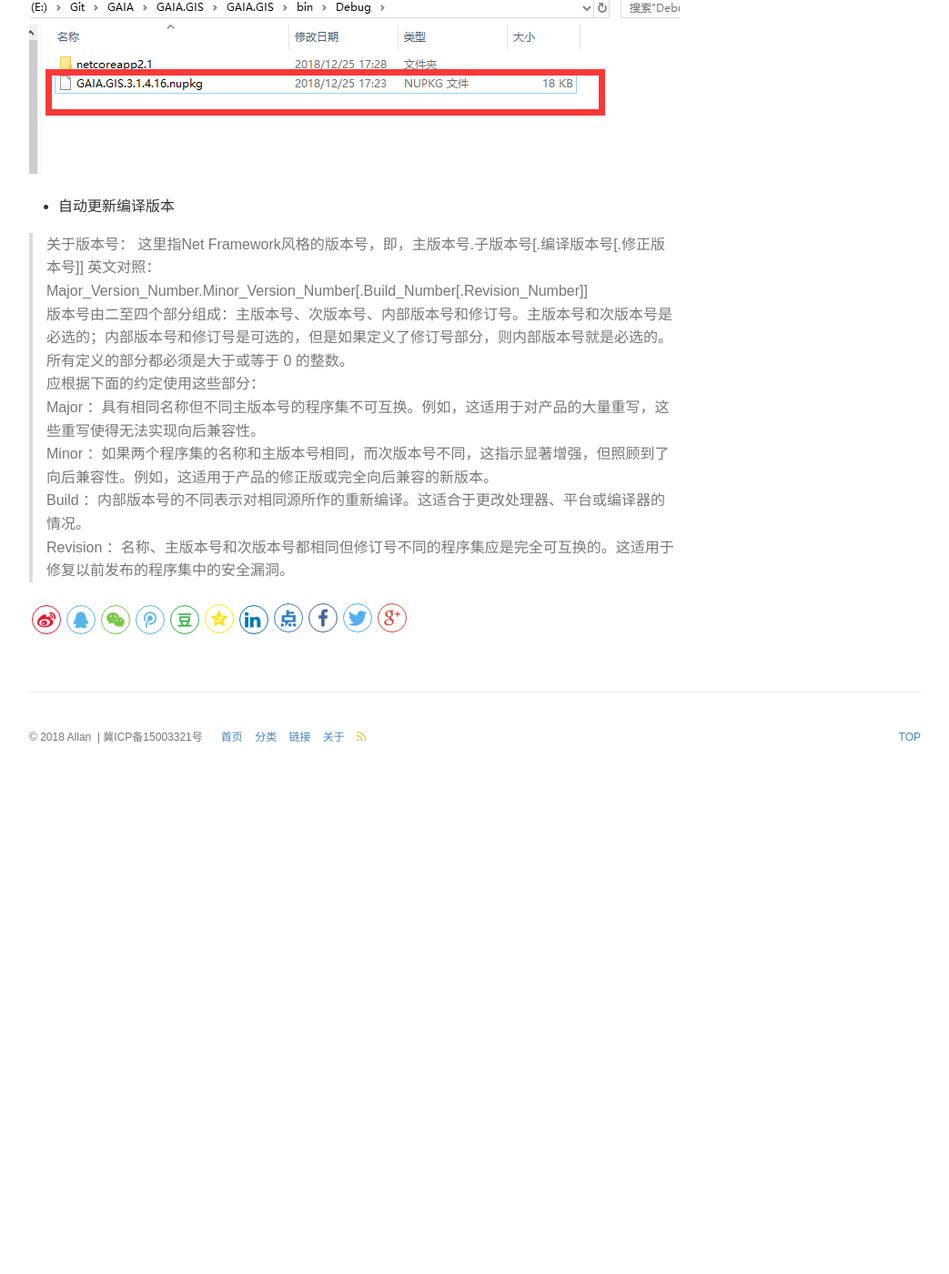
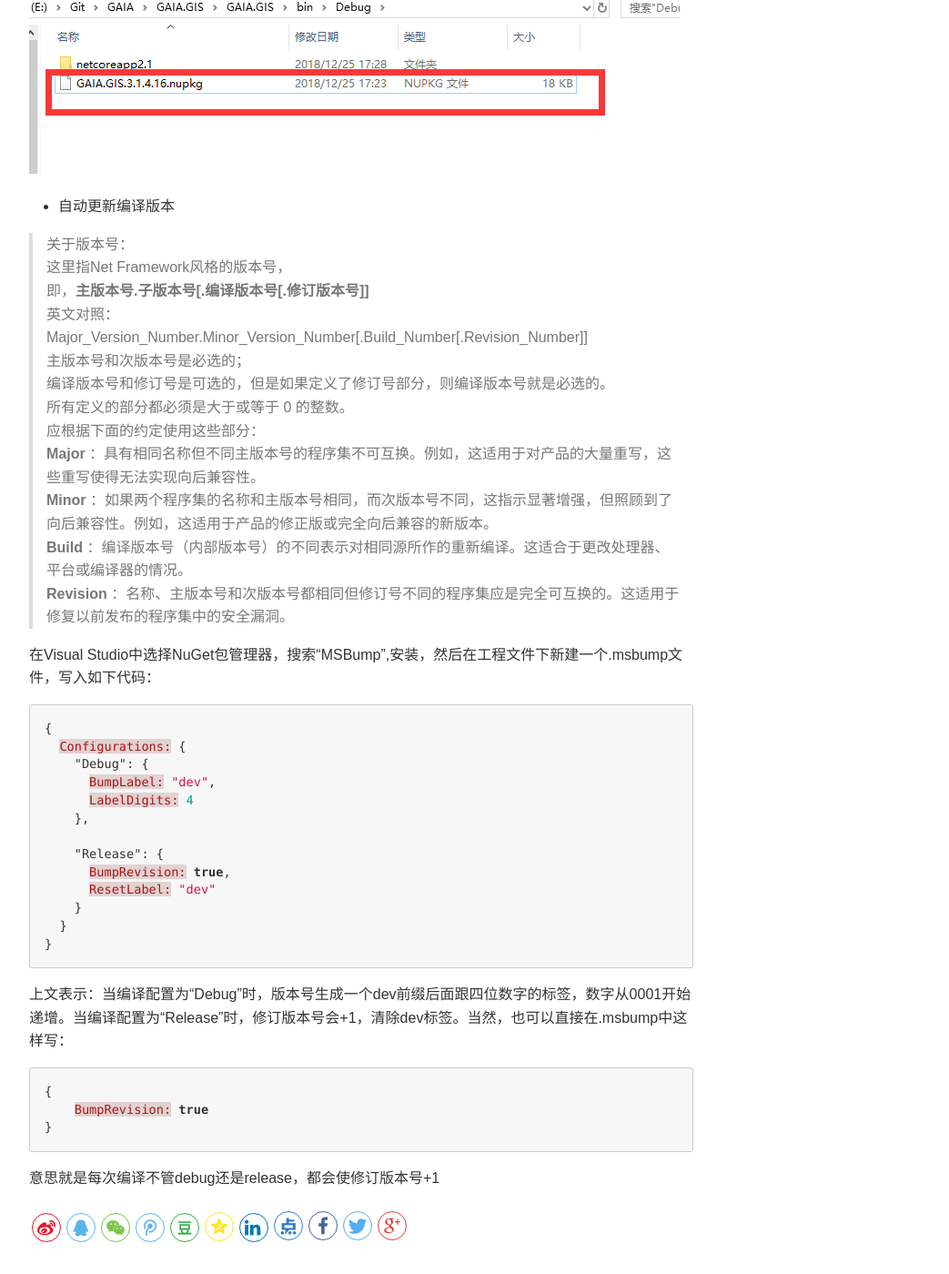
Before and after one commit to AllanHao/allanhao.github.io, a Jekyll site: the page built from _posts/2018-12-25-nuget-cicd.md, in a window 1280 px wide and 1400 px high, scrolled down 1332 px. Shown: the whole window at 91% size, without its empty margins (118-1161 px from the left). Built offline with Jekyll 4.4.1, drawn with Linux system fonts in a browser that asks for light colours; comment, search, counter and statistics services are not loaded; before the commit the page ends 2191 px from its top, so only the background shows below that.

Commit message:
Update 2018-12-25-nuget-cicd.md

````diff
--- a/_posts/2018-12-25-nuget-cicd.md
+++ b/_posts/2018-12-25-nuget-cicd.md
@@ -31,11 +31,41 @@ CI/CD流程如下图：
 * 自动更新编译版本
 
 > 关于版本号：
-这里指Net Framework风格的版本号，即，主版本号.子版本号[.编译版本号[.修正版本号]]
-英文对照：Major_Version_Number.Minor_Version_Number[.Build_Number[.Revision_Number]]
-版本号由二至四个部分组成：主版本号、次版本号、内部版本号和修订号。主版本号和次版本号是必选的；内部版本号和修订号是可选的，但是如果定义了修订号部分，则内部版本号就是必选的。所有定义的部分都必须是大于或等于 0 的整数。
+这里指Net Framework风格的版本号，
+即，**主版本号.子版本号[.编译版本号[.修订版本号]]**
+英文对照：
+Major_Version_Number.Minor_Version_Number[.Build_Number[.Revision_Number]]
+主版本号和次版本号是必选的；
+编译版本号和修订号是可选的，但是如果定义了修订号部分，则编译版本号就是必选的。
+所有定义的部分都必须是大于或等于 0 的整数。
 应根据下面的约定使用这些部分：
-Major ：具有相同名称但不同主版本号的程序集不可互换。例如，这适用于对产品的大量重写，这些重写使得无法实现向后兼容性。
-Minor ：如果两个程序集的名称和主版本号相同，而次版本号不同，这指示显著增强，但照顾到了向后兼容性。例如，这适用于产品的修正版或完全向后兼容的新版本。
-Build ：内部版本号的不同表示对相同源所作的重新编译。这适合于更改处理器、平台或编译器的情况。
-Revision ：名称、主版本号和次版本号都相同但修订号不同的程序集应是完全可互换的。这适用于修复以前发布的程序集中的安全漏洞。
+**Major** ：具有相同名称但不同主版本号的程序集不可互换。例如，这适用于对产品的大量重写，这些重写使得无法实现向后兼容性。
+**Minor** ：如果两个程序集的名称和主版本号相同，而次版本号不同，这指示显著增强，但照顾到了向后兼容性。例如，这适用于产品的修正版或完全向后兼容的新版本。
+**Build** ：编译版本号（内部版本号）的不同表示对相同源所作的重新编译。这适合于更改处理器、平台或编译器的情况。
+**Revision** ：名称、主版本号和次版本号都相同但修订号不同的程序集应是完全可互换的。这适用于修复以前发布的程序集中的安全漏洞。
+
+在Visual Studio中选择NuGet包管理器，搜索“MSBump”,安装，然后在工程文件下新建一个.msbump文件，写入如下代码：
+```json
+{
+  Configurations: {
+    "Debug": {
+      BumpLabel: "dev",
+      LabelDigits: 4
+    },
+
+    "Release": {
+      BumpRevision: true,
+      ResetLabel: "dev"
+    }
+  }
+}
+```
+
+上文表示：当编译配置为“Debug”时，版本号生成一个dev前缀后面跟四位数字的标签，数字从0001开始递增。当编译配置为“Release”时，修订版本号会+1，清除dev标签。当然，也可以直接在.msbump中这样写：
+```json
+{
+    BumpRevision: true
+}
+```
+
+意思就是每次编译不管debug还是release，都会使修订版本号+1
````
